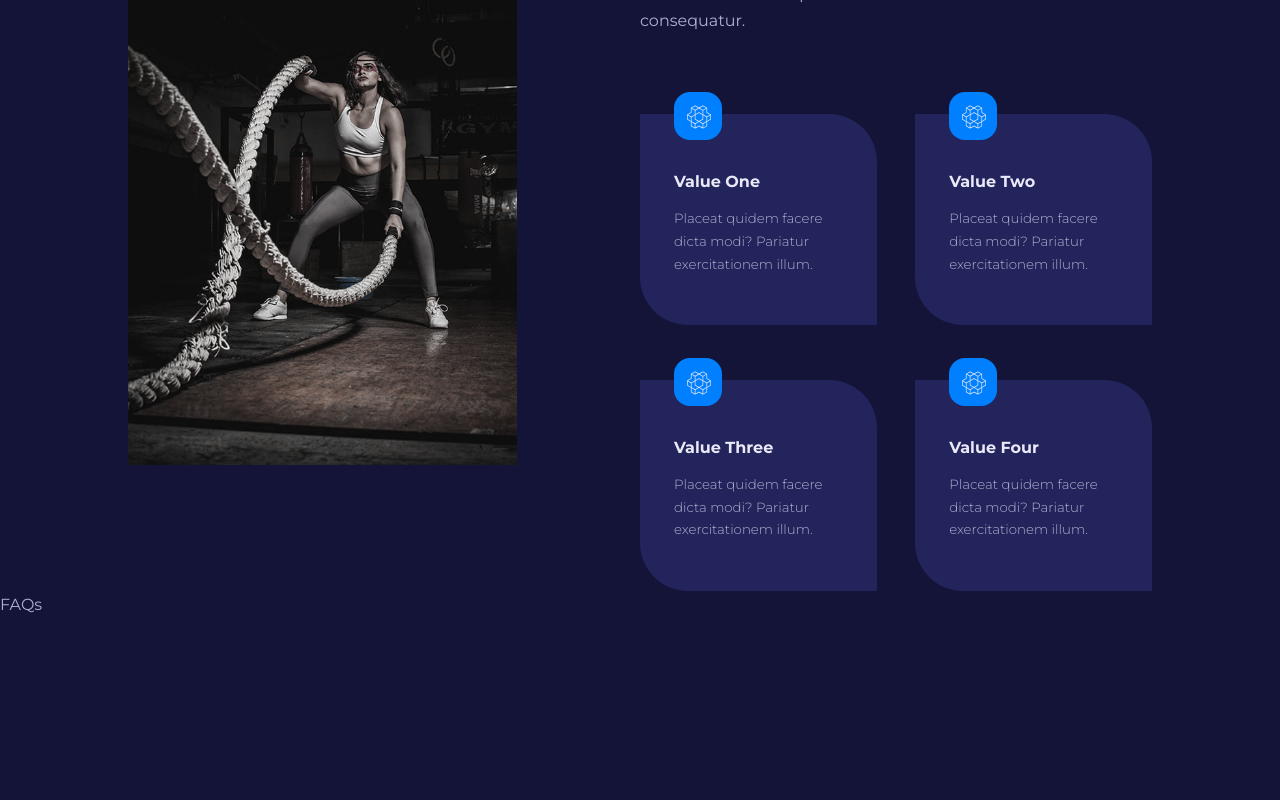
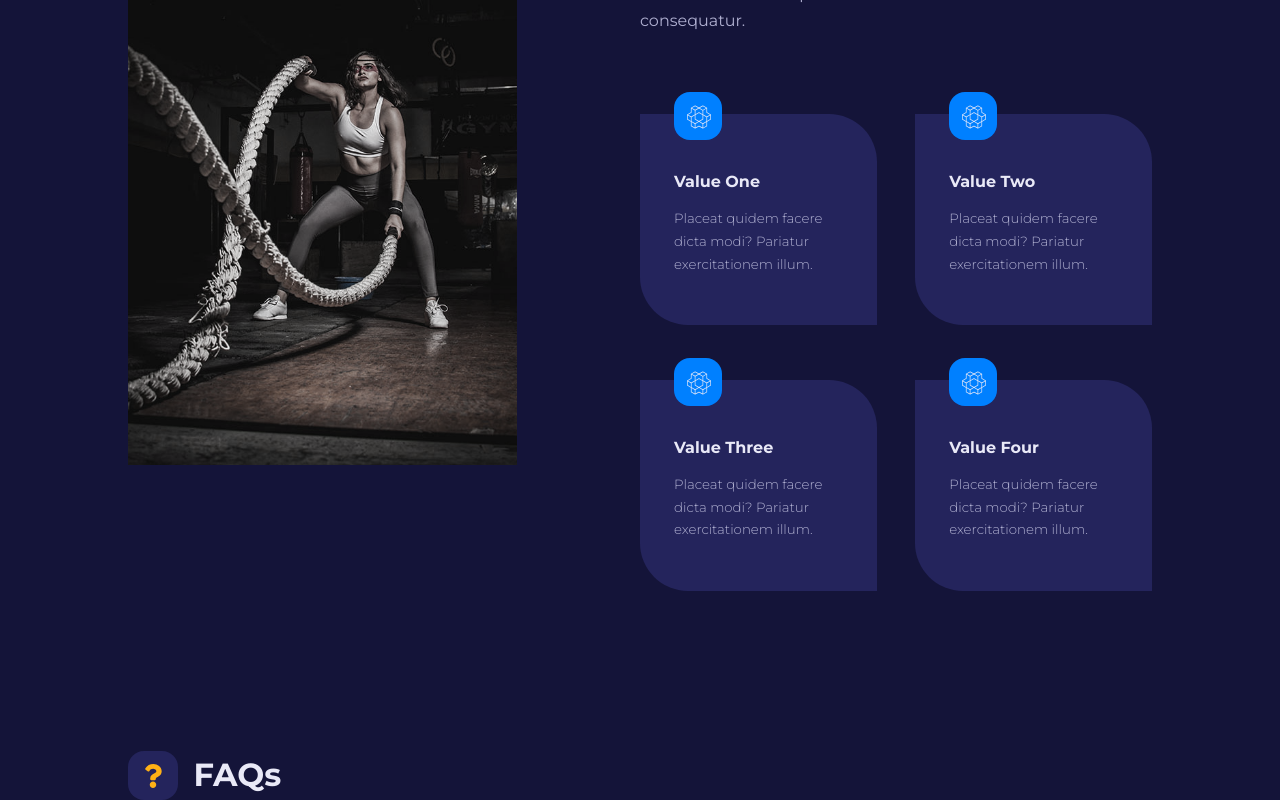
Before and after one commit to erickdc7/react-trainer-website, a React (Create React App) app: page / in a window 1280 px wide. Shown: the part 1611-2411 px from the top of the page. Before the commit the page ends 2229 px from the top, so only its background shows below. Built offline with nearby package versions, Linux system fonts and the light colour scheme; the HTML template or start-up script is replaced by a standard one.

Commit message:
faqs__container created

```diff
--- a/src/components/FAQs.jsx
+++ b/src/components/FAQs.jsx
@@ -6,7 +6,20 @@ import FAQ from './FAQ'
 
 const FAQs = () => {
     return (
-        <div>FAQs</div>
+        <section className="faqs">
+            <div className="container faqs__container">
+                <SectionHead
+                    icon={<FaQuestion />}
+                    title="FAQs"
+                />
+
+                <div className="faqs__wrapper">
+                    {
+
+                    }
+                </div>
+            </div>
+        </section>
     )
 }
 
```
